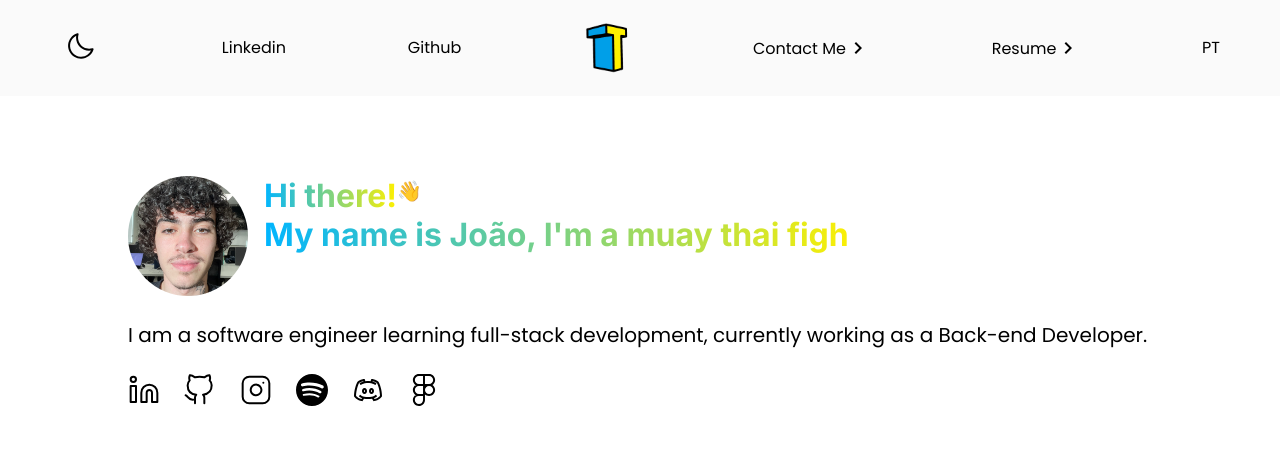
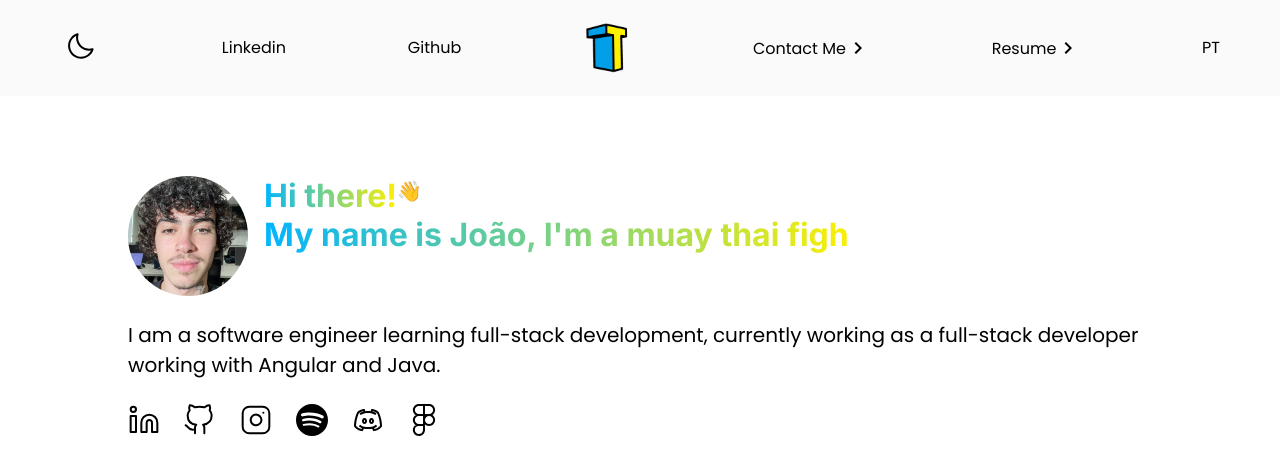
Before and after one commit to txjao/txjao, a React (Vite) app: page / in a window 1280 px wide. Shown: the top 474 px of the page. Built offline with nearby package versions, Linux system fonts and the light colour scheme.

Commit message:
feat: update in info text

```diff
--- a/src/Components/Info.tsx
+++ b/src/Components/Info.tsx
@@ -123,7 +123,7 @@ export function Info() {
                     <img src='/eu.jpg' onClick={handleEasterEgg} />
                     <Lettering />
                 </div>
-                <p>I am a software engineer learning full-stack development, currently working as a Back-end Developer.</p>
+                <p>I am a software engineer learning full-stack development, currently working as a full-stack developer working with Angular and Java.</p>
                 <div className="icons">
                     <a target="_blank" href="https://www.linkedin.com/in/jo%C3%A3o-victor-teixeira-4b1429195/"> <ReactSVG className="icon" src={socialMediaIcons.linkedin} /></a>
                     <a target="_blank" href="https://github.com/txjao"> <ReactSVG className="icon" src={socialMediaIcons.github} /></a>
```
